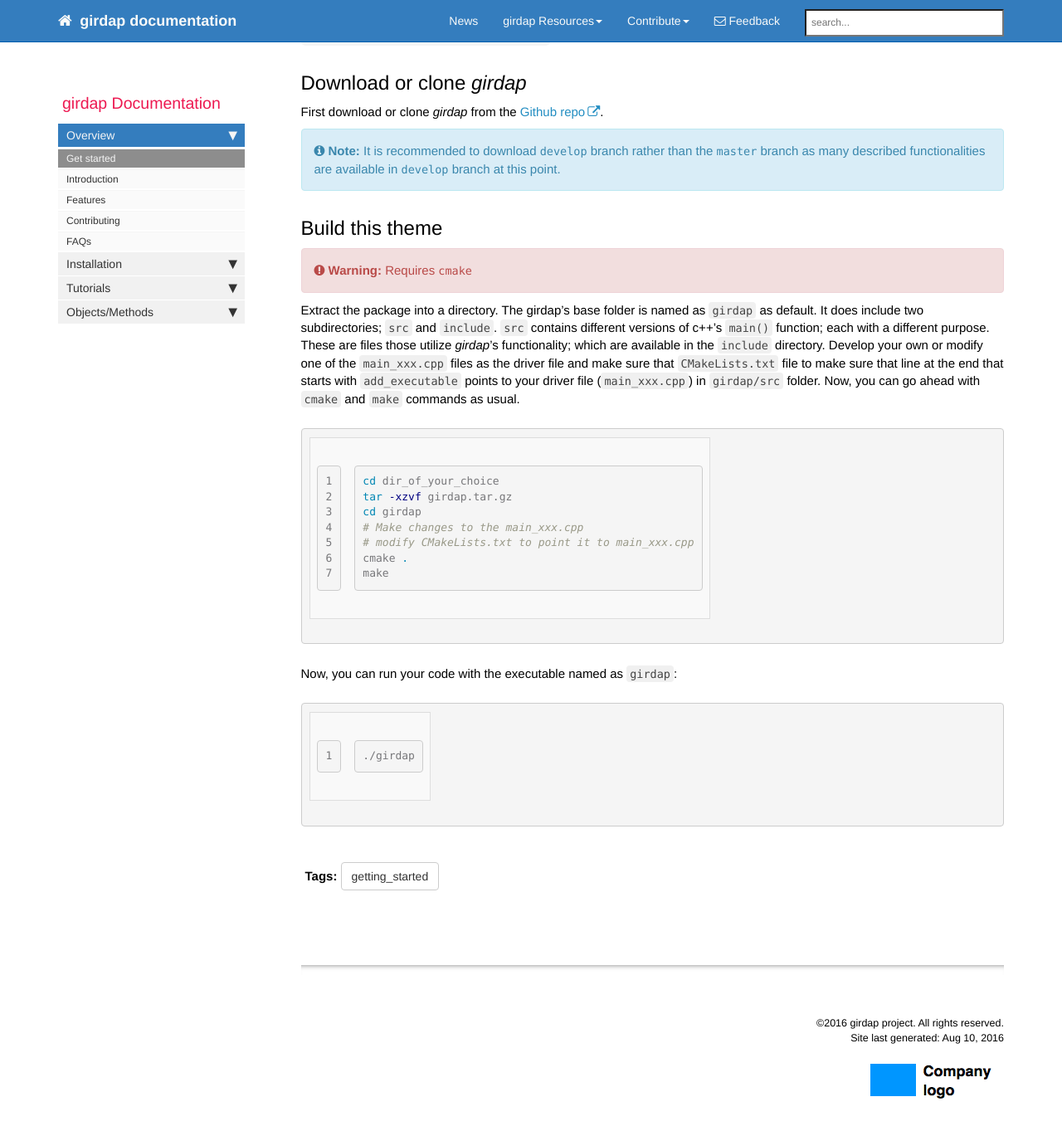
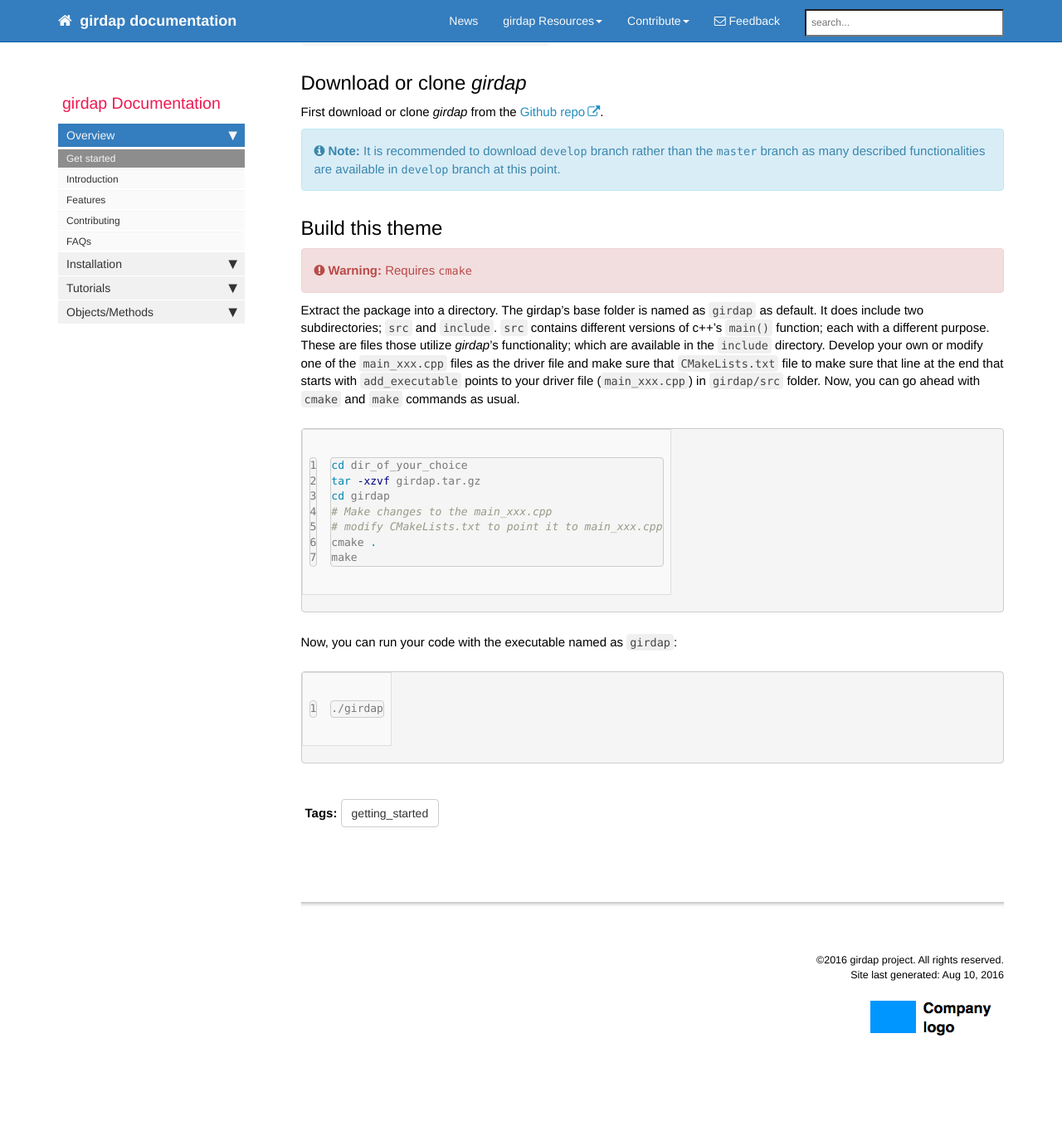
Before and after one commit to uzgoren/girdap, a Jekyll site: the page built from index.md, in a window 1280 px wide and 1400 px high, scrolled down 253 px. Shown: the top 1363 px of the window at 83% size. Built offline with Jekyll 4.4.1, drawn with Linux system fonts in a browser that asks for light colours; nearby versions of some CDN libraries; comment, search, counter and statistics services are not loaded; after the commit the page ends 1577 px from its top, so only the background shows below that.

Commit message:
first md

```diff
--- a/css/syntax.css
+++ b/css/syntax.css
@@ -60,3 +60,6 @@
 .highlight .il { color: #009999 } /* Literal.Number.Integer.Long */
 
 .highlight .gutter { width: 5px; }
+.highlight pre {padding: 0px;
+.highlight pre code { display: block; }
+.highlight pre code table { width: 100%; }
```
